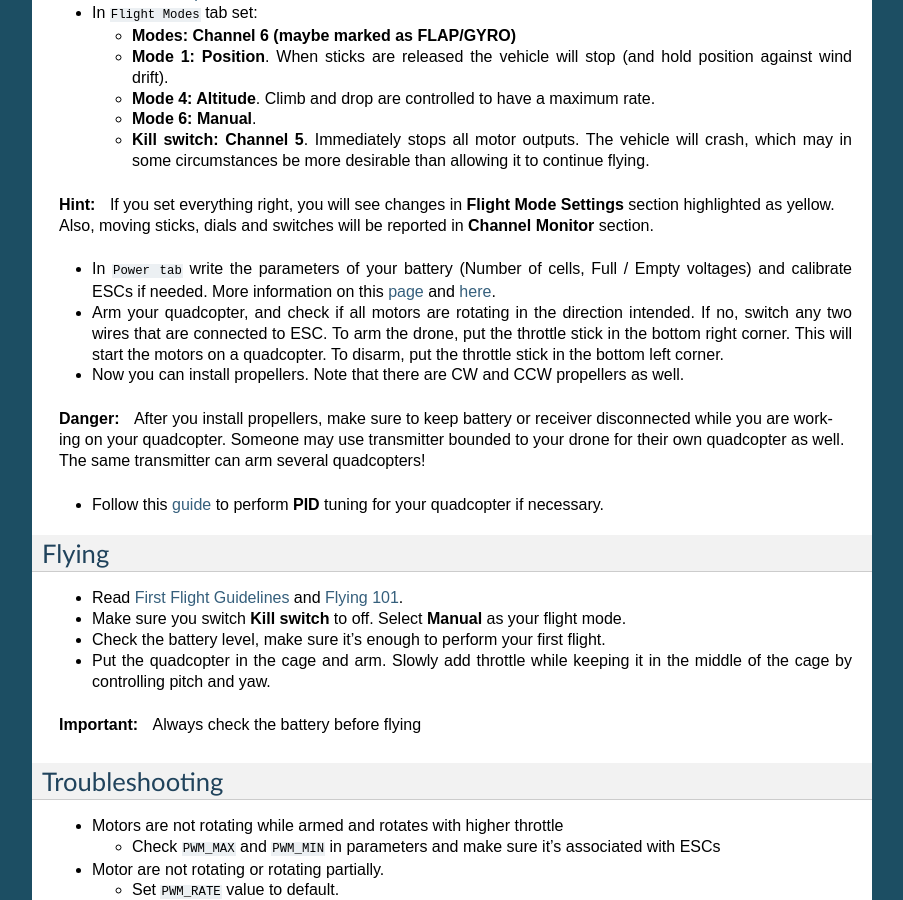
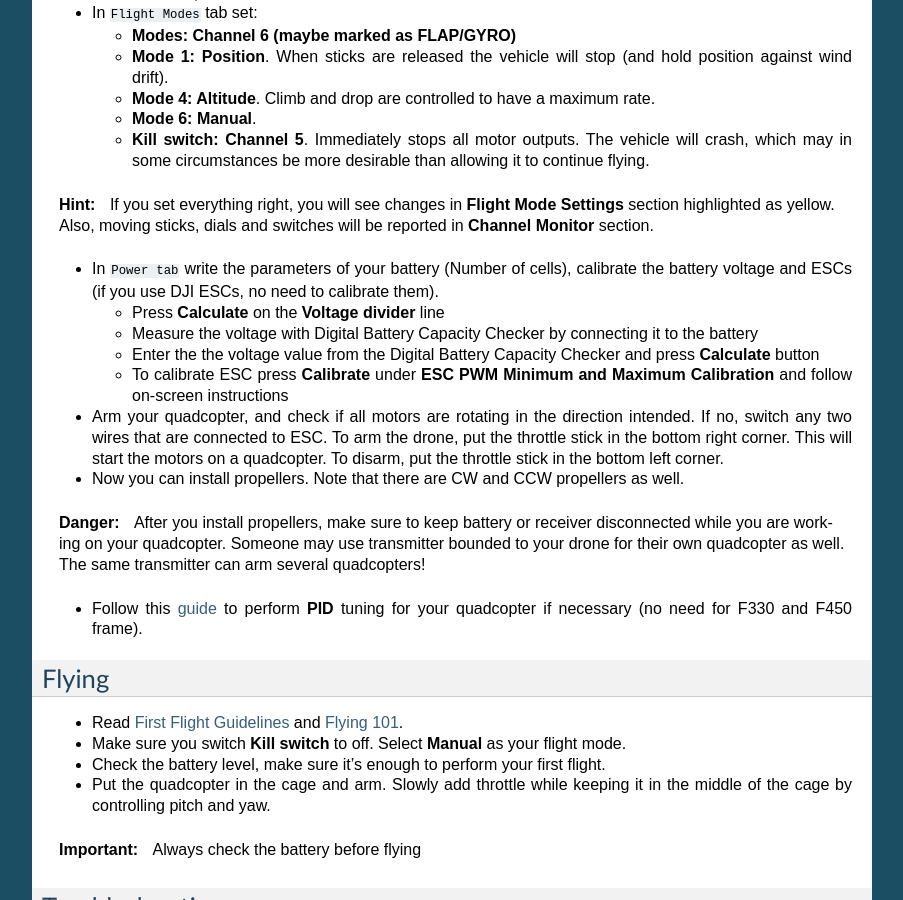
Before and after one commit to risckaust/risc-documentations, a Sphinx documentation site: the page built from docs/source/1-quadcopter-assembly.rst, in a window 1280 px wide and 900 px high, scrolled down 5319 px. Shown: the whole window, without its empty margins (198-1101 px from the left). Built offline with Sphinx 7.4.7, drawn with Linux system fonts in a browser that asks for light colours; pages that are not in the unit, such as notebooks, are missing from menus.

Commit message:
Minor edits

```diff
--- a/docs/source/1-quadcopter-assembly.rst
+++ b/docs/source/1-quadcopter-assembly.rst
@@ -200,7 +200,12 @@ Calibration process
 
   If you set everything right, you will see changes in **Flight Mode Settings** section highlighted as yellow. Also, moving sticks, dials and switches will be reported in **Channel Monitor** section.
 
-* In ``Power tab`` write the parameters of your battery (Number of cells, Full / Empty voltages) and calibrate ESCs if needed. More information on this `page <https://docs.px4.io/en/config/battery.html>`_ and `here <https://docs.px4.io/en/advanced_config/esc_calibration.html>`_.
+* In ``Power tab`` write the parameters of your battery (Number of cells), calibrate the battery voltage and ESCs (if you use DJI ESCs, no need to calibrate them).
+
+  * Press **Calculate** on the **Voltage divider** line
+  * Measure the voltage with Digital Battery Capacity Checker by connecting it to the battery
+  * Enter the the voltage value from the Digital Battery Capacity Checker and press **Calculate** button
+  * To calibrate ESC press **Calibrate** under **ESC PWM Minimum and Maximum Calibration** and follow on-screen instructions
 
 * Arm your quadcopter, and check if all motors are rotating in the direction intended. If no, switch any two wires that are connected to ESC. To arm the drone, put the throttle stick in the bottom right corner. This will start the motors on a quadcopter. To disarm, put the throttle stick in the bottom left corner.
 
@@ -209,7 +214,7 @@ Calibration process
 .. danger:: After you install propellers, make sure to keep battery or receiver disconnected while you are working on your quadcopter. Someone may use transmitter bounded to your drone for their own quadcopter as well. The same transmitter can arm several quadcopters!
 
 
-* Follow this `guide <https://docs.px4.io/en/advanced_config/pid_tuning_guide_multicopter.html>`_ to perform **PID** tuning for your quadcopter if necessary.
+* Follow this `guide <https://docs.px4.io/en/advanced_config/pid_tuning_guide_multicopter.html>`_ to perform **PID** tuning for your quadcopter if necessary (no need for F330 and F450 frame).
 
 
 Flying
```
